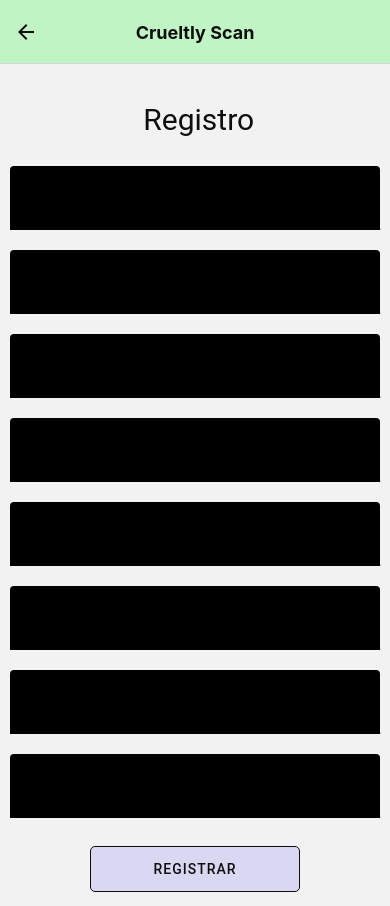
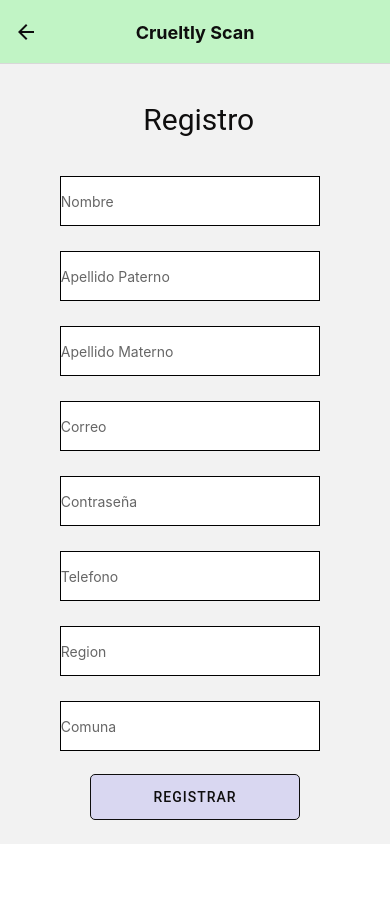
Before and after one commit to Seba8117/CrueltyScan, a React Native app: screen /CrearCuenta in a window 390 px wide. After the commit the page ends 844 px from the top, so only its background shows below. Built offline with nearby package versions, Linux system fonts and the light colour scheme.

Commit message:
cambio de diseño login y registro

```diff
--- a/View/CrearCuenta.js
+++ b/View/CrearCuenta.js
@@ -1,6 +1,6 @@
 import React, { useState } from 'react'
-import { View, StyleSheet, ScrollView,Alert } from 'react-native';
-import { TextInput, Headline, Button, Paragraph, Dialog, Portal } from 'react-native-paper';
+import {TextInput, View, StyleSheet, ScrollView,Alert } from 'react-native';
+import {  Headline, Button, Paragraph, Dialog, Portal } from 'react-native-paper';
 import globalStyles from '../style/global';
 
 
@@ -60,65 +60,75 @@ const CrearCuenta = ({navigation}) => {
       <View style={globalStyles.contenedor}>
         <Headline style={globalStyles.titulo}> Registro</Headline>
 
+
         <TextInput
-          label="Nombre"
+          placeholder='Nombre'
+          placeholderTextColor={'#666'}
+          style={styles.input}
           onChangeText={texto => guardarNombre(texto)}
           value={nombre}
-          style={styles.input}
 
         />
 
         <TextInput
-          label="Apellido Paterno"
           onChangeText={texto => guardarApellido(texto)}
           value={apellido}
           style={styles.input}
+          placeholder='Apellido Paterno'
+          placeholderTextColor={'#666'}
         />
         <TextInput
-          label="Apellido Materno"
           onChangeText={texto => guardarApellidoMaterno(texto)}
           value={apellidoMaterno}
           style={styles.input}
+          placeholder='Apellido Materno'
+          placeholderTextColor={'#666'}
         />
 
         <TextInput
-          label="Email"
           onChangeText={texto => guardarEmail(texto)}
           value={email}
           style={styles.input}
+          placeholder='Correo'
+          placeholderTextColor={'#666'}
         />
 
         <TextInput
-          label="Contraseña"
           onChangeText={texto => guardarContraseña(texto)}
           value={contraseña}
           secureTextEntry
           style={styles.input}
-          right={<TextInput.Icon name="eye" />}
+          placeholder='Contraseña'
+          placeholderTextColor={'#666'}
+          // right={<TextInput.Icon name="eye" />}
         />
 
 
         <TextInput
-          label="Teléfono"
           onChangeText={texto => guardarTelefono(texto)}
           value={telefono}
           style={styles.input}
+          placeholder='Telefono'
+          placeholderTextColor={'#666'}
+
         />
 
 
         <TextInput
-          label="Región"
           onChangeText={texto => guardarRegión(texto)}
           value={region}
           style={styles.input}
+          placeholder='Region'
+          placeholderTextColor={'#666'}
         />
 
 
         <TextInput
-          label="Comuna"
           onChangeText={texto => guardarComuna(texto)}
           value={comuna}
           style={styles.input}
+          placeholder='Comuna'
+          placeholderTextColor={'#666'}
         />
 
         <Button color='#0F0E0E' style={styles.btnregistrarUsu} onPress={() => registrarseUsuario()}>
@@ -134,9 +144,18 @@ const CrearCuenta = ({navigation}) => {
 
 const styles = StyleSheet.create({
   input: {
-    marginBottom: 20,
-    backgroundColor: '#000000',
-    color: '#0F0E0E'
+    backgroundColor: '#FFF',
+    // borderRadius: 20,
+    color: '#000000',
+    borderWidth: 1,
+    borderColor: '#000000',
+    marginVertical: 15,
+    marginRight:60,
+    marginLeft:50,
+    width: 260,
+    height: 50,
+    marginTop: 10,
+
   },
 
   btnregistrarUsu: {
--- a/View/Login.js
+++ b/View/Login.js
@@ -55,7 +55,7 @@ const Login = ({ navigation }) => {
 
   return (
 
-    <View style={styles.container}>
+    <View >
       <Image style={styles.logo}
         source={require('../assets/IMG/Logo.png')}
 
@@ -81,6 +81,7 @@ const Login = ({ navigation }) => {
           style={styles.input}
           onChangeText={texto => guardarEmail(texto)}
           value={email}
+          textAlign='center'
         />
 
         <TextInput
@@ -89,9 +90,7 @@ const Login = ({ navigation }) => {
           value={contraseña}
           placeholder='Contraseña'
           placeholderTextColor={'#666'}
-
-
-
+          textAlign='center'
         />
       </View>
 
@@ -131,17 +130,18 @@ const styles = StyleSheet.create({
   logo: {
     height: 190,
     width: 190,
-    marginTop: 30
+    marginTop: 30,
+    marginHorizontal:80
   },
 
   btnCrearCuenta: {
     marginVertical: 14,
     backgroundColor: '#c1f4c5',
     paddingVertical: 5,
-    marginHorizontal: 10,
+    marginHorizontal: 50,
     marginTop: 50,
     borderRadius: 5,
-    paddingHorizontal: 60,
+
     fontSize: 20,
     borderColor: '#0F0E0E',
     borderWidth: 1,
@@ -165,15 +165,12 @@ const styles = StyleSheet.create({
     color: '#000000',
     borderWidth: 1,
     borderColor: '#000000',
-    marginHorizontal: 20,
     marginVertical: 15,
-    paddingHorizontal: 100,
-    width: 290,
+    marginRight:60,
+    marginLeft:50,
+    width: 260,
     height: 50,
     marginTop: 10,
-    textAlign:'left'
-
-
 
   },
 
@@ -182,13 +179,13 @@ const styles = StyleSheet.create({
     backgroundColor: '#d9d7f1',
     paddingVertical: 5,
     marginHorizontal: 10,
-    marginTop: -8,
+    marginTop: 10,
     borderRadius: 5,
-    paddingHorizontal: 70,
     fontSize: 24,
     color: '#0F0E0E',
     borderColor: '#0F0E0E',
-    borderWidth: 1
+    borderWidth: 1,
+    marginHorizontal: 50,
 
   },
 
```
